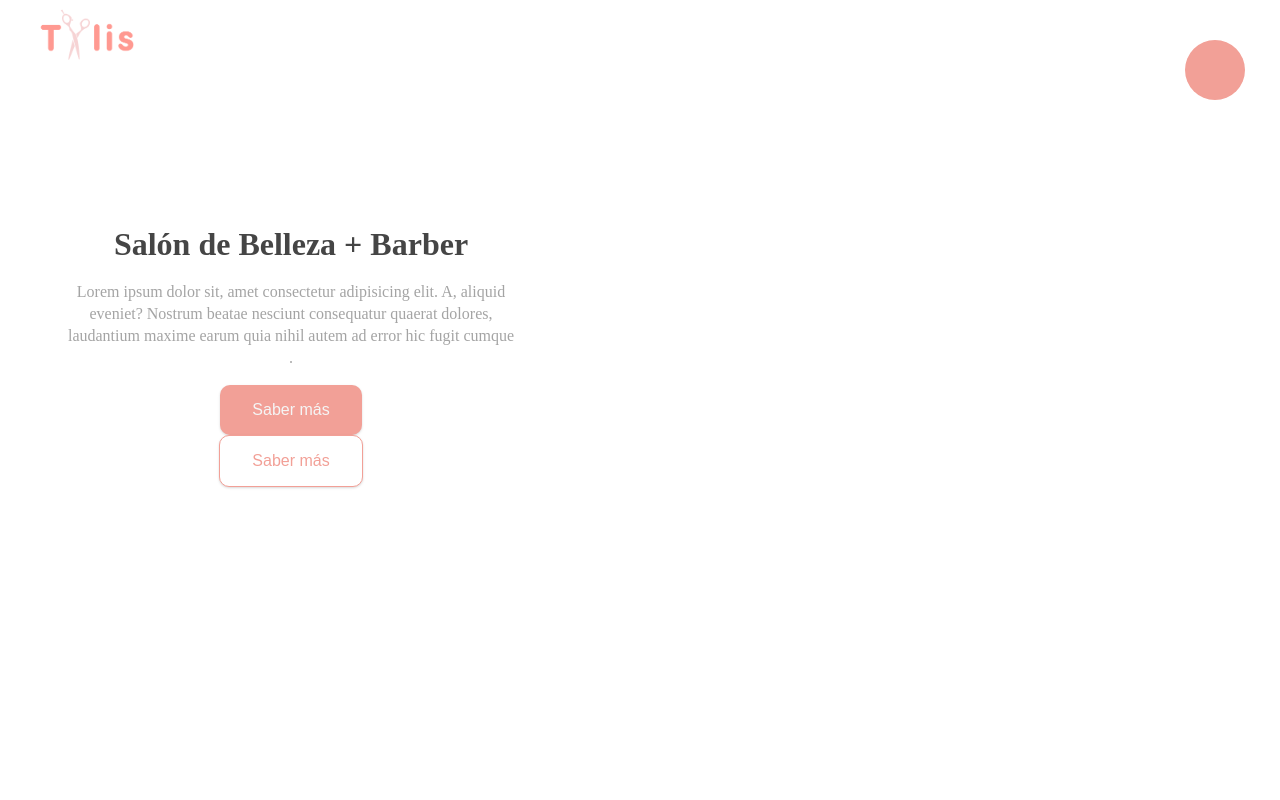
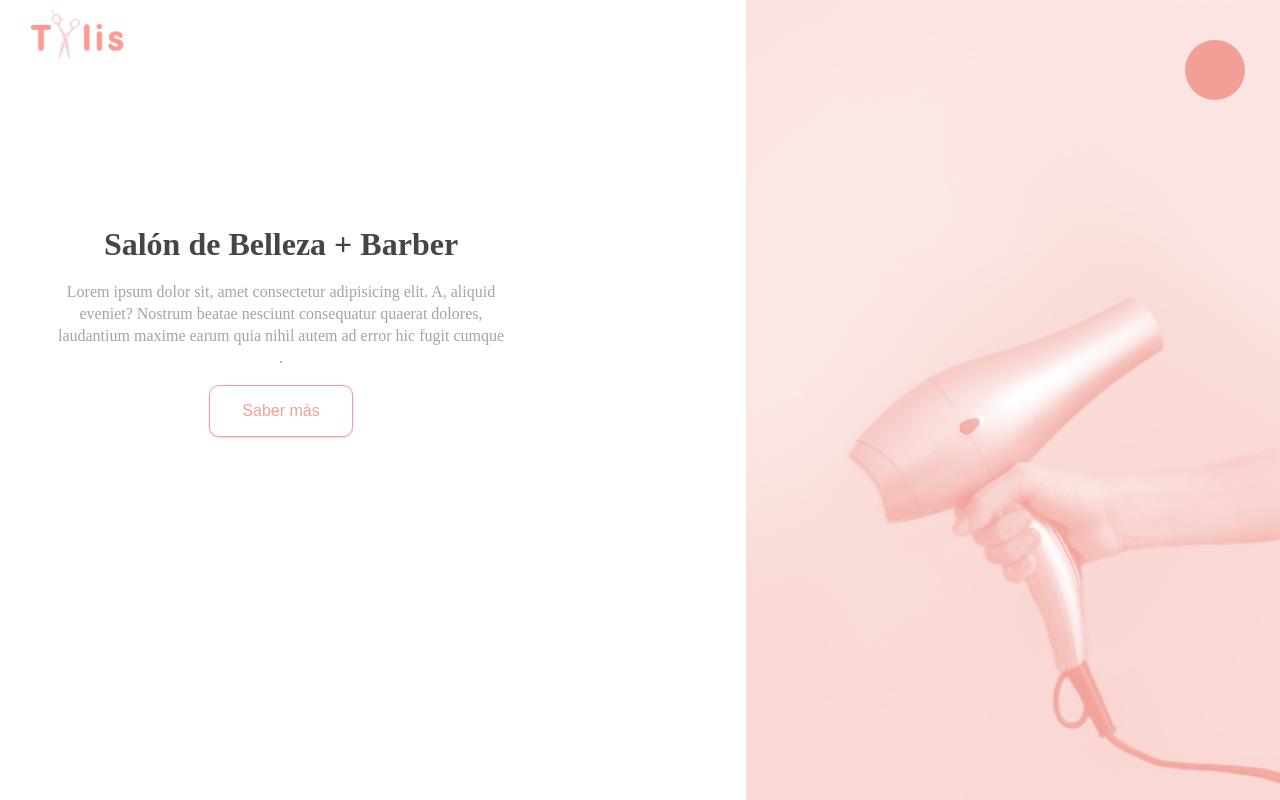
Before and after one commit to MefitHp/talis-salon-ssa, a Next.js app: page / in a window 1280 px wide. Built offline with nearby package versions, Linux system fonts and the light colour scheme.

Commit message:
Finished first section

```diff
--- a/components/shared/Menu/index.js
+++ b/components/shared/Menu/index.js
@@ -25,7 +25,7 @@ const MenuButtonStyled = styled.div`
   width: 60px;
   height: 60px;
   border-radius: 50%;
-  background-color: ${props => props.theme.colors.primary};
+  background-color: var(--primary);
   z-index: 1001;
 `;
 
@@ -37,7 +37,7 @@ const MenuBarStyled = styled.aside`
   top: 0;
   bottom: 0;
   right: 0;
-  background: ${props => props.theme.colors.primary_light};
+  background: var(--primary_light);
   transform: translateX(100%);
   transition: 0.5s cubic-bezier(0.4, 0, 0.2, 1);
   z-index: 1000;
--- a/components/shared/Wrapper/index.js
+++ b/components/shared/Wrapper/index.js
@@ -7,7 +7,7 @@ const Wrapper = ({ children }) => {
 
 const WrapperStyles = styled.div`
   max-width: 1440px;
-  padding: 0 10px;
+
   margin: 0 auto;
 `;
 
--- a/pages/index.js
+++ b/pages/index.js
@@ -19,8 +19,6 @@ const Home = () => (
               beatae nesciunt consequatur quaerat dolores, laudantium maxime earum quia nihil autem
               ad error hic fugit cumque .
             </p>
-            <Button type="primary">Saber más</Button>
-            <br />
             <Button type="secondary">Saber más</Button>
           </div>
         </ArticleStyled>
@@ -33,6 +31,10 @@ const Section = styled.section`
   height: 100vh;
   display: flex;
   flex-direction: column;
+  background-image: url('/assets/images/duotone.png');
+  background-size: contain;
+  background-repeat: no-repeat;
+  background-position: right center;
 `;
 
 const ArticleStyled = styled.article`
```
Also changed, not shown: public/assets/images/duotone.png (added).
